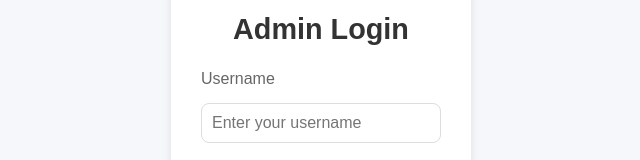
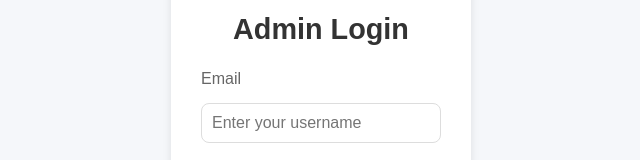
Before and after one commit to thesagargupta/admin-shoppers, a React (Vite) app: page / in a window 1280 px wide. Shown: the part 293-453 px from the top of the page, without its empty margins (319-959 px from the left). Built offline with nearby package versions, Linux system fonts and the light colour scheme; no server answers.

Commit message:
commit fix

```diff
--- a/src/pages/Login.jsx
+++ b/src/pages/Login.jsx
@@ -54,7 +54,7 @@
           <h2>Admin Login</h2>
           <form onSubmit={onSubmitHandler}>
             <div className="input-group">
-              <label htmlFor="username">Username</label>
+              <label htmlFor="username">Email</label>
               <input
                 onChange={(e) => setEmail(e.target.value)}
                 value={email}
```
